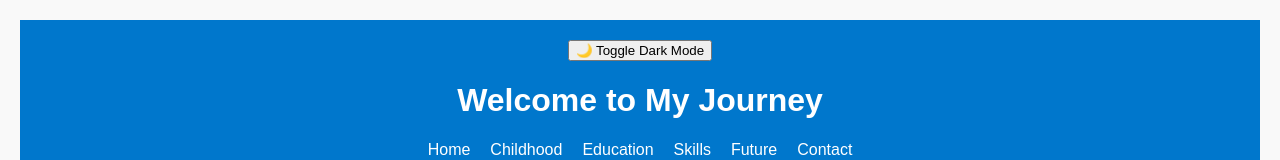
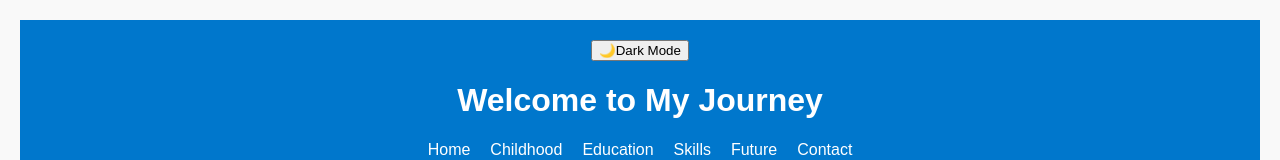
Before and after one commit to CynthiaAtieno1/personal_portfolio_website, a plain HTML site: page index.html in a window 1280 px wide. Shown: the top 160 px of the page. Drawn offline with Linux system fonts and the light colour scheme.

Commit message:
Update index.html

```diff
--- a/index.html
+++ b/index.html
@@ -11,7 +11,7 @@
 </head>
 <body>
   <header>
-    <button id="theme-toggle">🌙 Toggle Dark Mode</button>
+    <button id="theme-toggle">🌙Dark Mode</button>
     <h1>Welcome to My Journey</h1>
     <nav>
       <ul>
```
